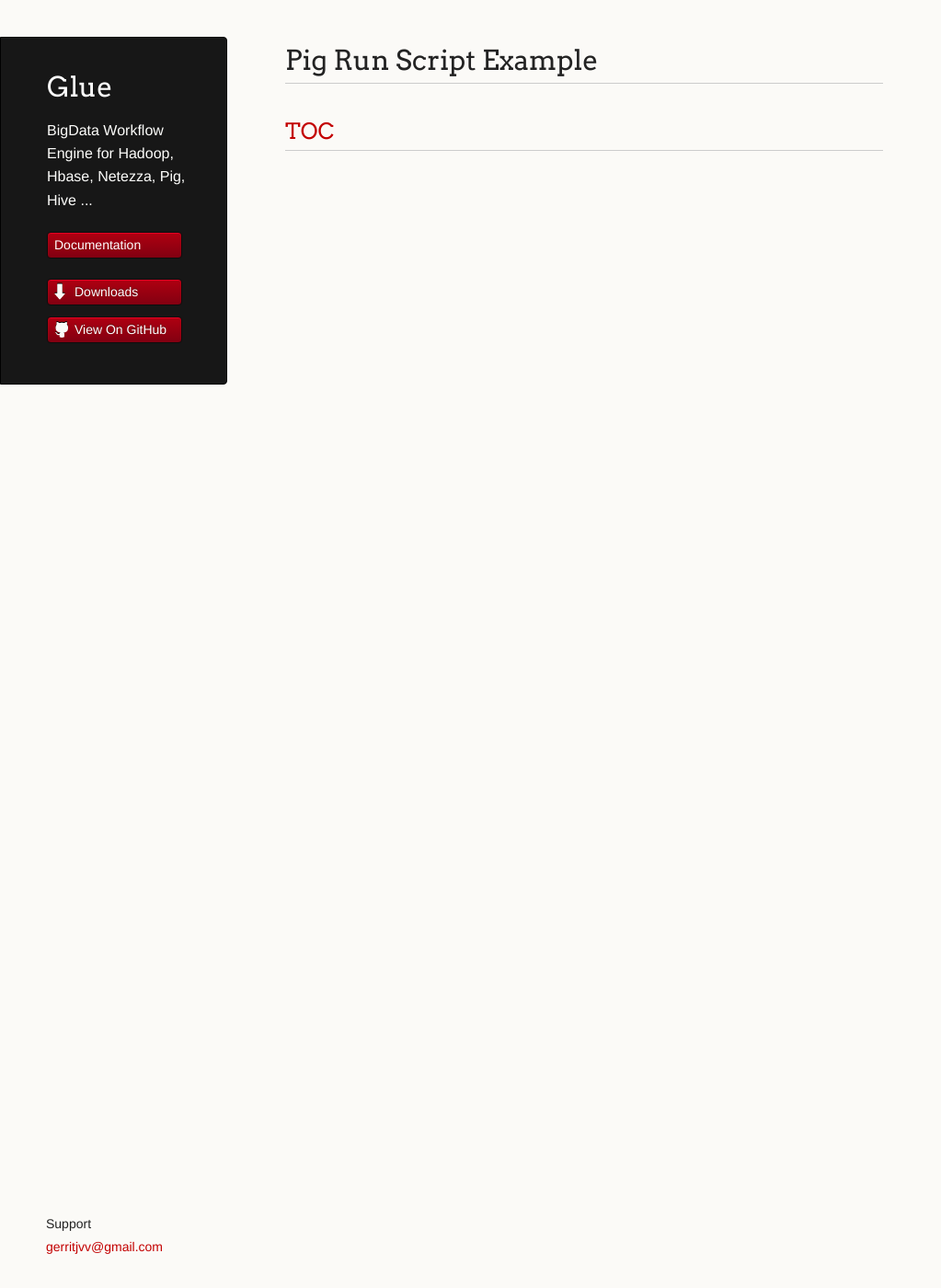
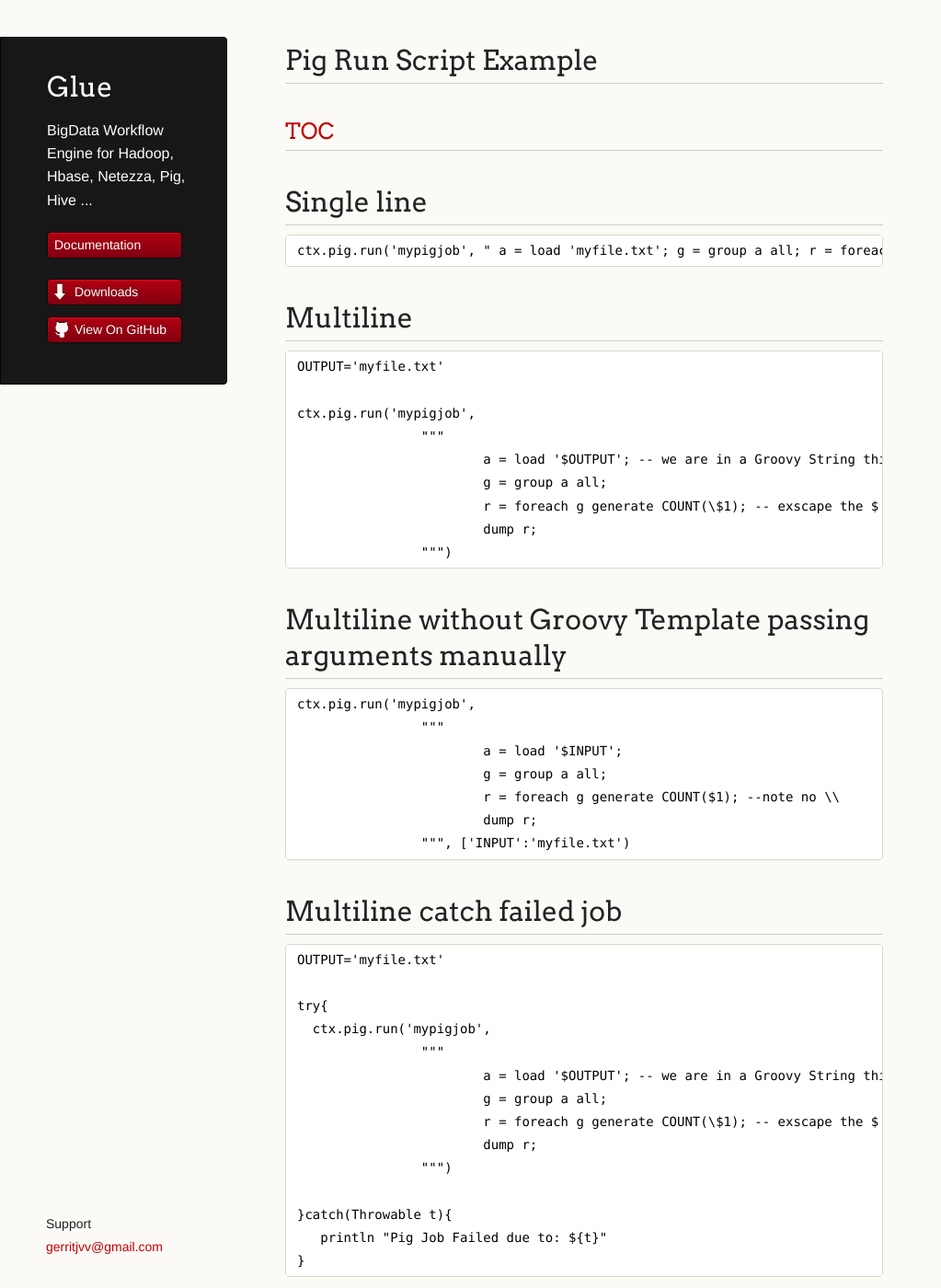
Before and after one commit to gerritjvv/glue, a Jekyll site: the page built from pigRunScriptExample.markdown, in a window 1280 px wide and 1400 px high. Shown: the whole window at 92% size, without its empty margins (0-1023 px from the left). Built offline with Jekyll 4.4.1, drawn with Linux system fonts in a browser that asks for light colours; Markdown is read by kramdown in place of the engine named in the settings.

Commit message:
add pig documentation

```diff
--- a/pigRunScriptExample.markdown
+++ b/pigRunScriptExample.markdown
@@ -7,3 +7,49 @@
 
 
 {% include nav.markdown %}
+
+
+# Single line
+	ctx.pig.run('mypigjob', " a = load 'myfile.txt'; g = group a all; r = foreach g generate COUNT(\$1); dump r;")
+
+# Multiline
+
+	OUTPUT='myfile.txt'
+
+	ctx.pig.run('mypigjob',
+			"""
+				a = load '$OUTPUT'; -- we are in a Groovy String this argument refers to a variable and is replaced with its value.
+				g = group a all;
+				r = foreach g generate COUNT(\$1); -- exscape the $ with \\
+				dump r;
+			""")
+
+
+# Multiline without Groovy Template passing arguments manually
+
+	ctx.pig.run('mypigjob',
+			"""
+				a = load '$INPUT';
+				g = group a all;
+				r = foreach g generate COUNT($1); --note no \\
+				dump r;
+			""", ['INPUT':'myfile.txt')
+
+
+
+# Multiline catch failed job
+
+	OUTPUT='myfile.txt'
+
+    try{
+	  ctx.pig.run('mypigjob',
+			"""
+				a = load '$OUTPUT'; -- we are in a Groovy String this argument refers to a variable and is replaced with its value.
+				g = group a all;
+				r = foreach g generate COUNT(\$1); -- exscape the $ with \\
+				dump r;
+			""")
+
+	}catch(Throwable t){
+	   println "Pig Job Failed due to: ${t}"
+	}
```
Also changed, not shown: pigApi.markdown (+16 -0 lines).
